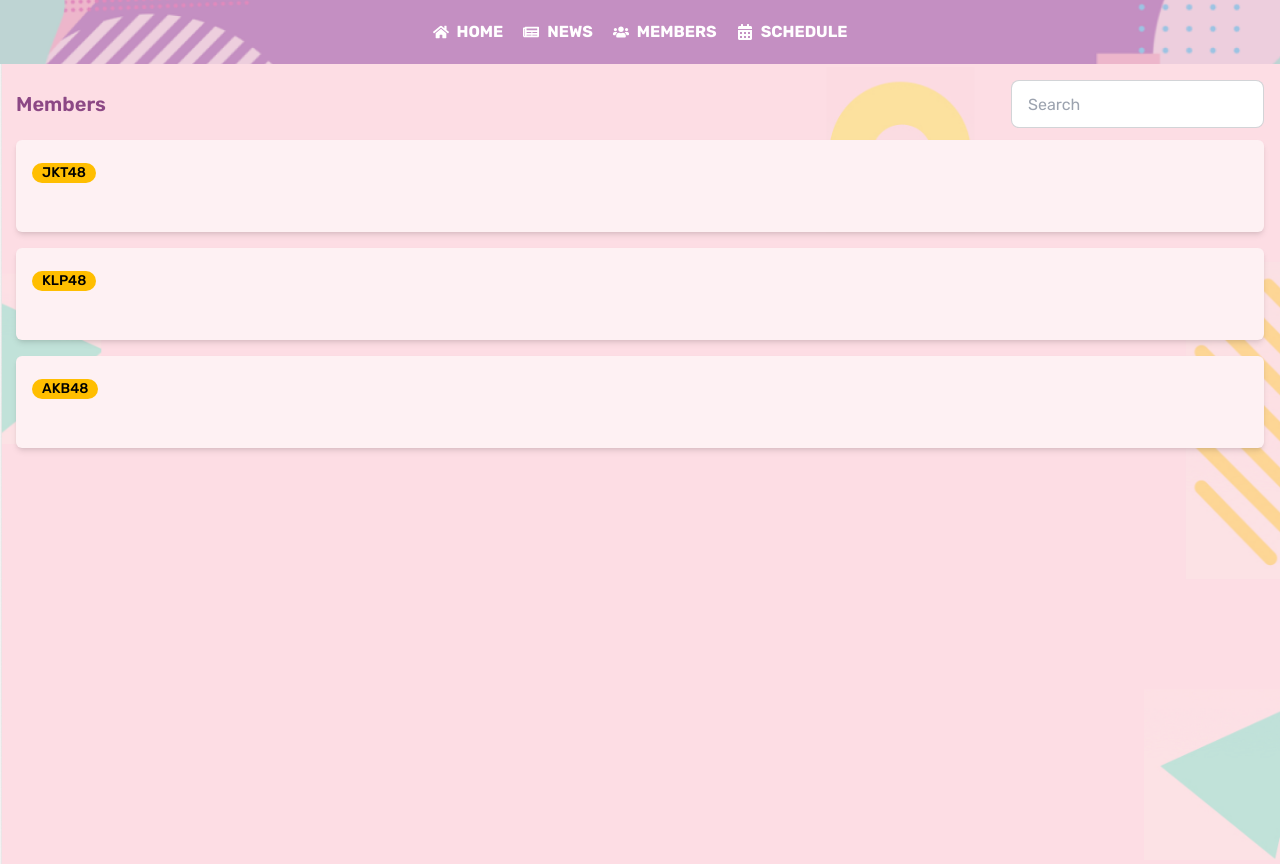
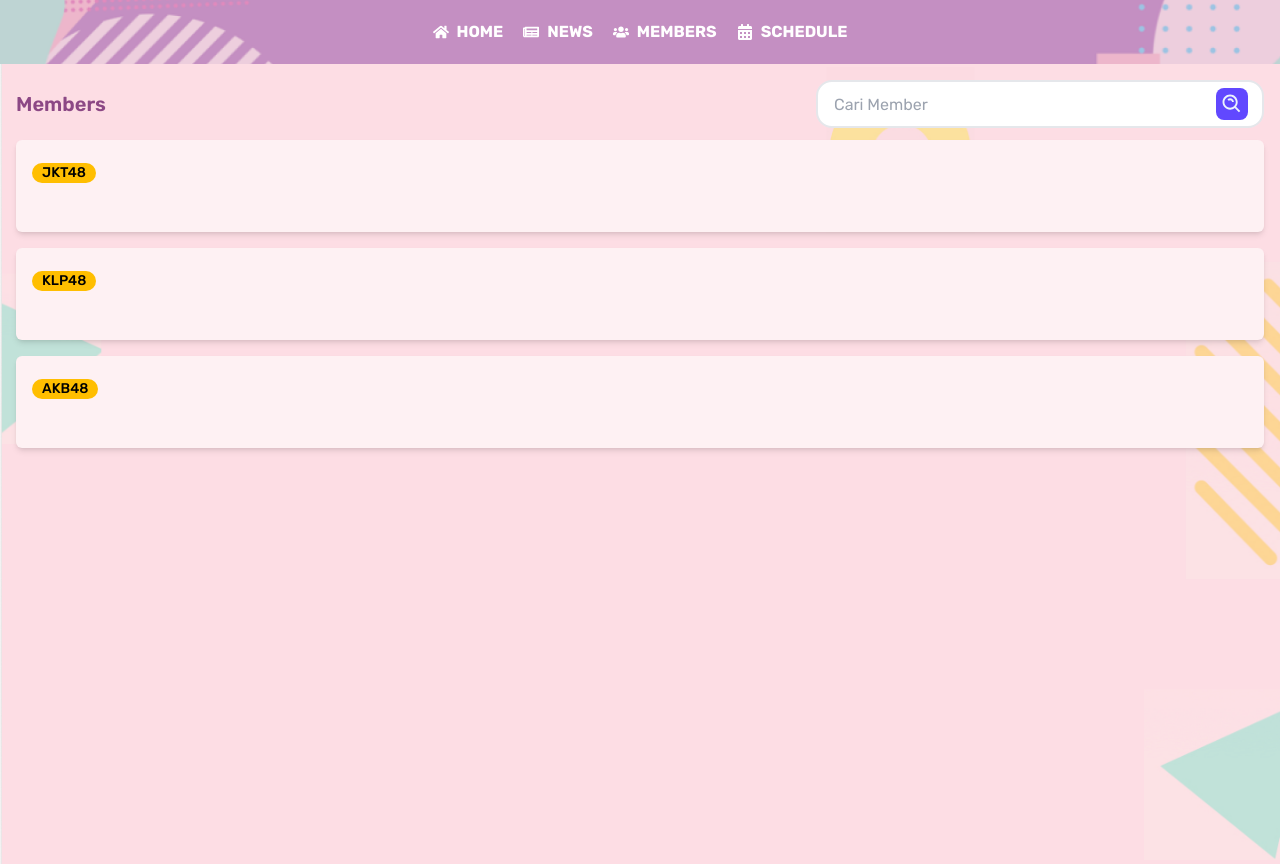
Before and after one commit to DavincyProject/48Tales, a React (Vite) app: page /members in a window 1280 px wide. Built offline with nearby package versions, Linux system fonts and the light colour scheme.

Commit message:
fix: fix search ui

```diff
--- a/src/pages/member/Member.jsx
+++ b/src/pages/member/Member.jsx
@@ -10,13 +10,20 @@
         <h1 className="font-semibold text-base md:text-xl text-[#8C4885]">
           Members
         </h1>
-        <div className="form-control">
+
+        <form className="flex relative flex-row">
           <input
-            type="text"
-            placeholder="Search"
-            className="input input-bordered w-24 md:w-auto"
+            type="search"
+            placeholder="Cari Member"
+            className="sm:w-[35dvw] sm:h-[6dvh] outline-none focus:outline-none px-4 py-[6px] border-2 rounded-2xl border-darkblue"
           />
-        </div>
+          <button
+            type="submit"
+            className="absolute bottom-1/2 right-4 translate-y-1/2 rounded-lg bg-[#6148FF] p-1"
+          >
+            <img src="/search.svg" className="w-5 md:w-6" alt="search icon" />
+          </button>
+        </form>
       </div>
 
       {Object.entries(memberData).map(([groupName, members]) => (
```
Also changed, not shown: public/search.svg (added).
